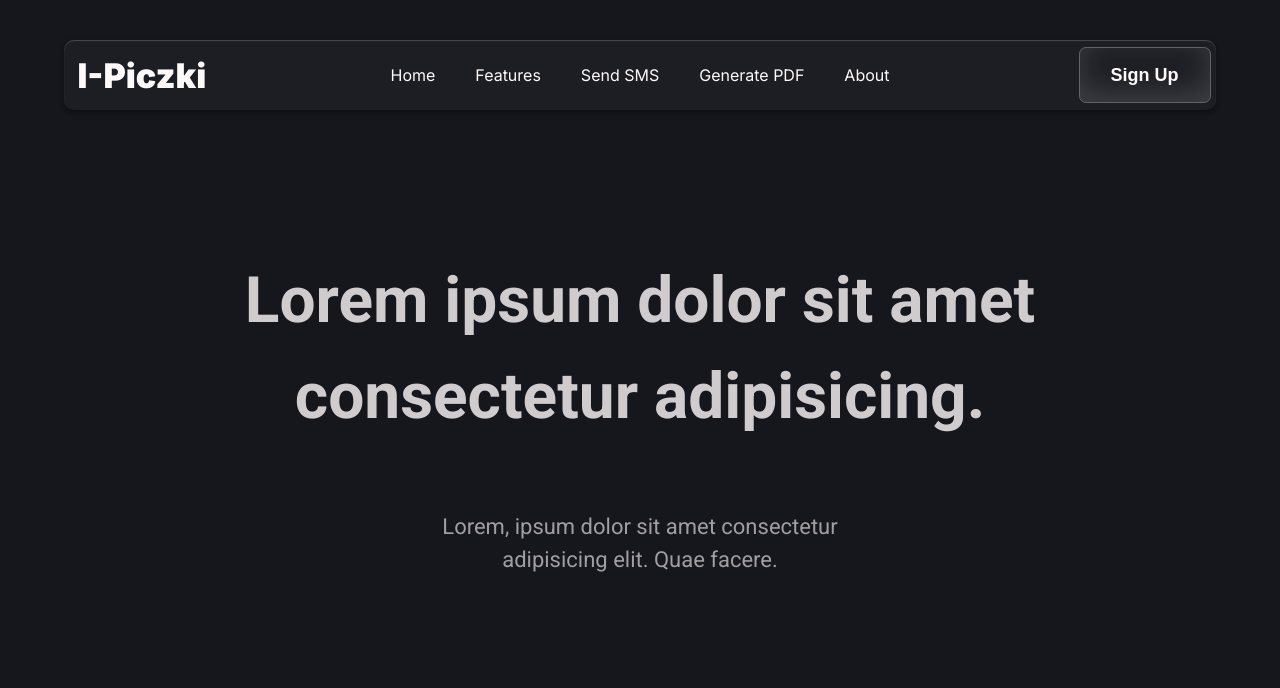
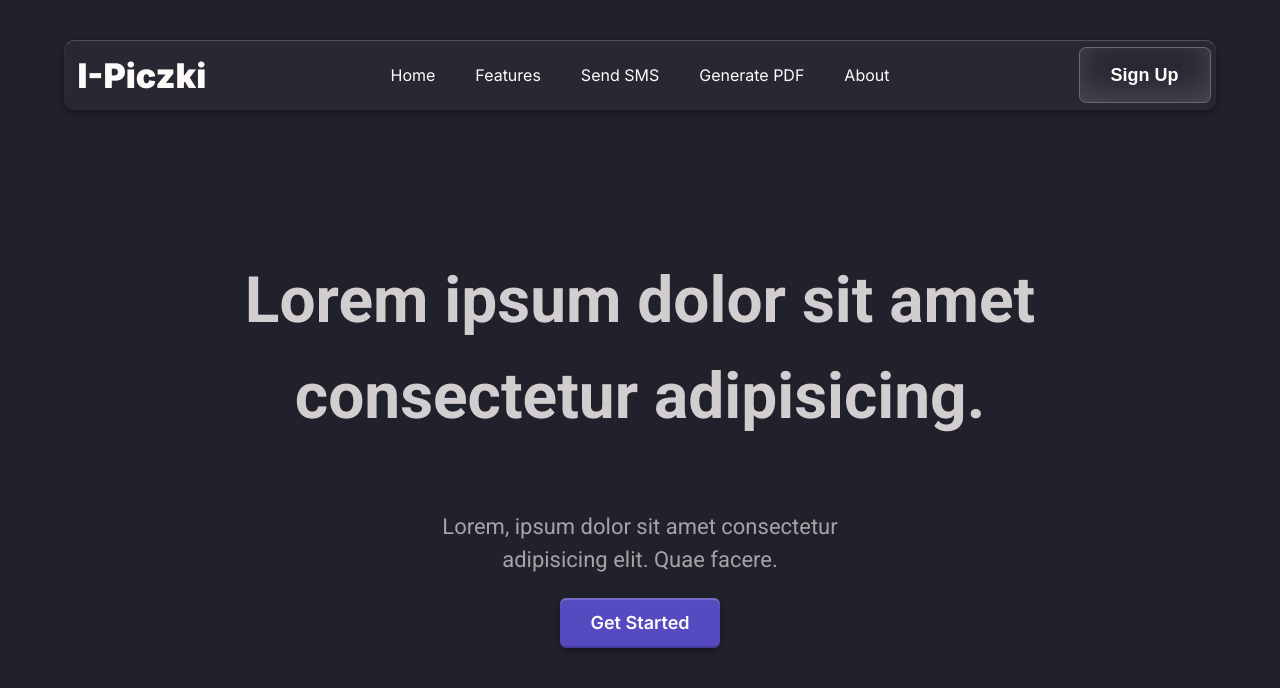
Before and after one commit to risenovsky13/IP-Team, a React (Vite) app: page / in a window 1280 px wide. Shown: the top 688 px of the page. Built offline with nearby package versions, Linux system fonts and the light colour scheme.

Commit message:
homepage: add get button w/ styling & changelog update

```diff
--- a/src/components/HomePageContent/HomePageContent.jsx
+++ b/src/components/HomePageContent/HomePageContent.jsx
@@ -3,13 +3,15 @@ import styles from "./HomePageContent.module.css";
 export default function HomePageContent() {
     return (
         <>
-            <div className={styles.header_container}>
+            <div className={styles.header_wrapper}>
                 <h1 className={styles.header_h1}>Lorem ipsum dolor sit amet consectetur adipisicing.</h1>
             </div>
             <div className={styles.smaller_text_wrapper}>
-                <p className={styles.smaller_text}>
-                    Lorem, ipsum dolor sit amet consectetur adipisicing elit. Quae facere.
-                </p>
+                <p className={styles.smaller_text}>Lorem, ipsum dolor sit amet consectetur adipisicing elit. Quae facere.</p>
+            </div>
+
+            <div className={styles.get_started_btn_container}>
+                <button className={styles.get_started_btn}>Get Started</button>
             </div>
         </>
     );
--- a/src/components/HomePageContent/HomePageContent.module.css
+++ b/src/components/HomePageContent/HomePageContent.module.css
@@ -1,16 +1,11 @@
-
-
-
 .header_h1 {
-
     text-align: center;
     font-size: 64px;
     width: 900px;
     font-weight: 600;
 }
-
-.header_container {
-    font-family: 'Roboto', sans-serif;
+.header_wrapper{
+    font-family: "Roboto", sans-serif;
     display: flex;
     justify-content: center;
     margin-top: 100px;
@@ -19,7 +14,7 @@
 }
 
 .smaller_text_wrapper {
-    font-family: 'Roboto', sans-serif;
+    font-family: "Roboto", sans-serif;
     font-weight: 400;
     color: hsla(0, 100%, 99%, 0.6);
     margin-top: 0;
@@ -31,5 +26,30 @@
 .smaller_text {
     font-size: 22px;
     width: 450px;
+}
 
+.get_started_btn {
+    width: 160px;
+    height: 50px;
+    border: none;
+    border-radius: 6px;
+    background: hsl(246, 100%, 68%, 0.7);
+
+    font-family: 'Inter', sans-serif;
+    /* letter-spacing: 1px; */
+    color: snow;
+    font-size: 18px;
+    font-weight: 600;
+    box-shadow: 0 2px 5px hsla(0, 0%, 0%, 0.4), inset 0 2px 1px hsl(0, 100%, 99%, 0.2), inset 0 -2px 1px hsl(0, 0%, 0%, 0.2);
+    cursor: pointer;
+    transition: all 100ms;
 }
+
+.get_started_btn:active {
+    background: hsla(246, 39%, 50%, 0.7);
+}
+
+.get_started_btn_container {
+    display: flex;
+    justify-content: center;
+}
--- a/src/components/NavBar/NavBar.jsx
+++ b/src/components/NavBar/NavBar.jsx
@@ -28,7 +28,7 @@ export default function NavBar() {
                         About
                     </a>
                 </span>
-                <button className={style.sign_in_button}>Sign Up</button>
+                <button className={style.sign_in_btn}>Sign Up</button>
             </div>
         </>
     );
--- a/src/components/NavBar/NavBar.module.css
+++ b/src/components/NavBar/NavBar.module.css
@@ -38,9 +38,10 @@
     text-decoration: none;
     background: none;
     color: snow;
+    transition: all 100ms;
 }
 
-.sign_in_button {
+.sign_in_btn {
     background: none;
     border: none;
     outline: 1px solid rgba(255, 255, 255, 0.3);
@@ -60,11 +61,11 @@
     transition: all 100ms;
 }
 
-.sign_in_button:hover {
+.sign_in_btn:hover {
     box-shadow: inset 0 -10px 30px hsla(0, 0%, 100%, 0.25), 0 0 10px hsl(0, 100%, 100%, 0.8);
 }
 
-.sign_in_button:active {
+.sign_in_btn:active {
     box-shadow: inset 0 -10px 30px hsla(0, 0%, 100%, 0.35), 0 0 15px hsl(0, 0%, 100%);
 }
 
@@ -73,5 +74,21 @@
 #home_pdf:hover,
 #home_sms:hover,
 #home_about:hover {
-    text-shadow: 0 0 10px hsl(0, 100%, 100%, 1);
+    text-shadow:
+    0 2px 10px hsl(0, 100%, 100%, 0.4),
+    2px 0 10px hsl(0, 100%, 100%, 0.4),
+    0 -2px 10px hsl(0, 100%, 100%, 0.4),
+    -2px 0 10px hsl(0, 100%, 100%, 0.4);
 }
+
+#home_link:active,
+#home_features:active,
+#home_pdf:active,
+#home_sms:active,
+#home_about:active {
+    text-shadow:
+    0px 2px 15px hsl(0, 100%, 100%, 0.8),
+    2px 0px 15px hsl(0, 100%, 100%, 0.8),
+   0px -2px 15px hsl(0, 100%, 100%, 0.8),
+   -2px 0px 15px hsl(0, 100%, 100%, 0.8);
+}
--- a/src/index.css
+++ b/src/index.css
@@ -16,7 +16,7 @@ html {
     line-height: 1.5;
 
     color: #ebe7ef;
-    background: hsl(240, 15%, 10%);
+    background: hsl(240, 15%, 15%);
 
     font-synthesis: none;
     text-rendering: optimizeLegibility;
```
Also changed, not shown: 1 other file (tests, documents, lock files or other folders).
